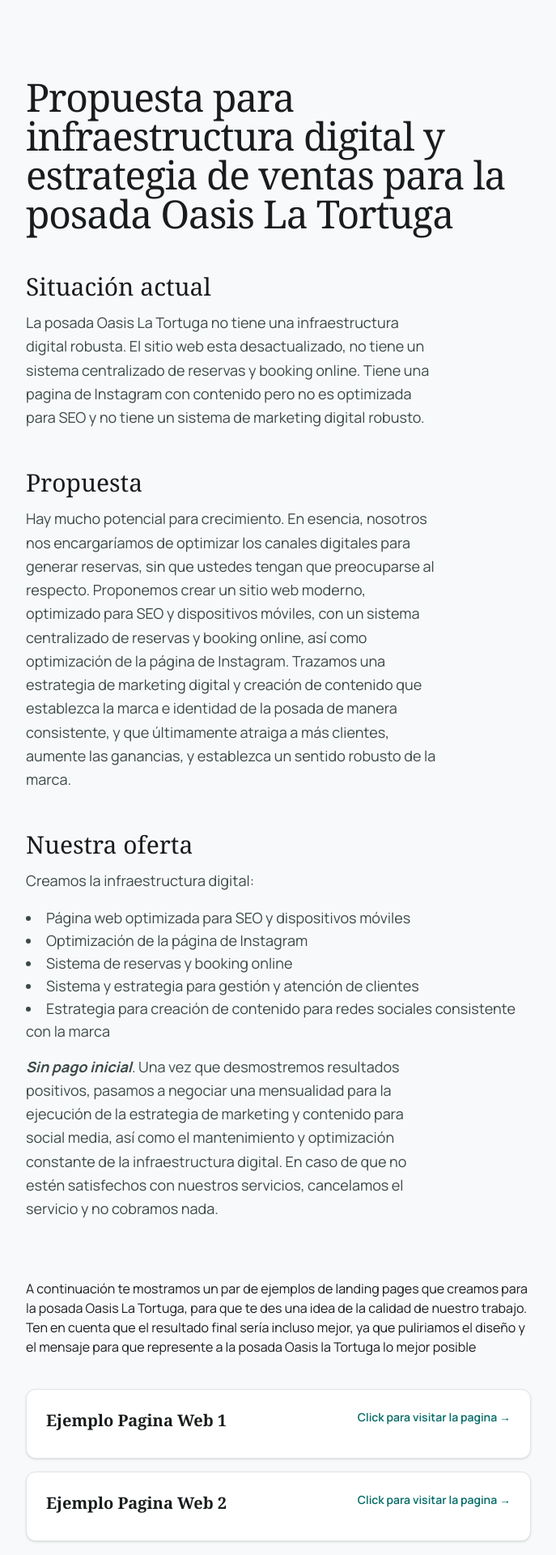
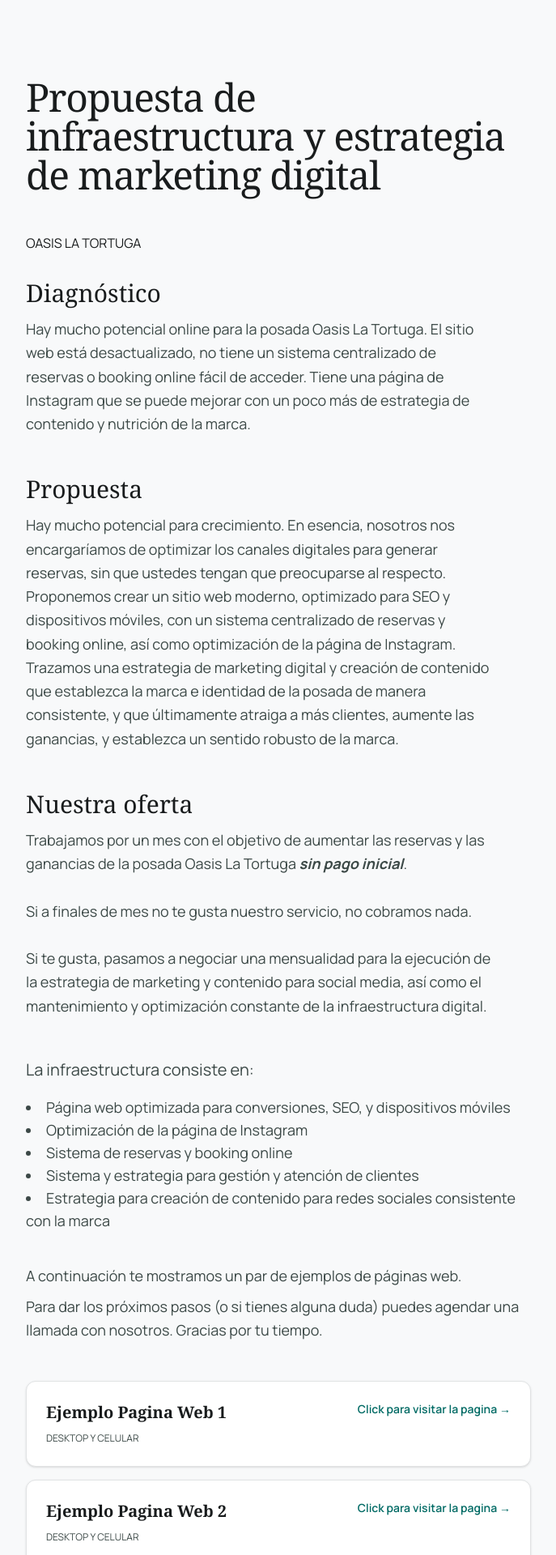
Before and after one commit to rafuka/oasis-la-tortuga-ejemplos, a Next.js app: page / in a window 1280 px wide. Shown: the top 1920 px of the page at 81% size, without its empty margins (296-983 px from the left). Built offline with nearby package versions, Linux system fonts and the light colour scheme.

Commit message:
mejoras en el copy

```diff
--- a/app/page.tsx
+++ b/app/page.tsx
@@ -13,14 +13,14 @@
     title: "Ejemplo Pagina Web 1",
     subtitle: "",
     detail:
-      "",
+      "DESKTOP Y CELULAR",
   },
   {
     href: "/examples/oasis",
     title: "Ejemplo Pagina Web 2",
     subtitle: "",
     detail:
-      "",
+      "DESKTOP Y CELULAR",
   },
 ] as const;
 
@@ -30,33 +30,37 @@
       <main className="mx-auto flex max-w-2xl flex-col gap-10 px-6 py-16 sm:py-24">
         <header className="space-y-3">
           <h1 className="text-5xl mb-12 tracking-tight text-[#191c1d] [font-family:var(--font-noto-serif)]">
-            Propuesta para infraestructura digital y estrategia de ventas para la posada Oasis La Tortuga
+            Propuesta de infraestructura y estrategia de marketing digital
           </h1>
-          <h2 className="text-3xl [font-family:var(--font-noto-serif)]">Situaci&oacute;n actual</h2>
-          <p className="max-w-lg text-lg leading-relaxed text-[#3c4947] mb-12">
-            La posada Oasis La Tortuga no tiene una infraestructura digital robusta. El sitio web esta desactualizado, no tiene un sistema centralizado de reservas y booking online. Tiene una pagina de Instagram con contenido pero no es optimizada para SEO y no tiene un sistema de marketing digital robusto.
+          <p className="text-md uppercase mb-8">Oasis La Tortuga</p>
+          <h2 className="text-3xl [font-family:var(--font-noto-serif)]">Diagn&oacute;stico</h2>
+          <p className="max-w-xl text-lg leading-relaxed text-[#3c4947] mb-12">
+            Hay mucho potencial online para la posada Oasis La Tortuga. El sitio web est&aacute; desactualizado, no tiene un sistema centralizado de reservas o booking online f&aacute;cil de acceder. Tiene una p&aacute;gina de Instagram que se puede mejorar con un poco m&aacute;s de estrategia de contenido y nutrici&oacute;n de la marca.
           </p>
           <h2 className="text-3xl [font-family:var(--font-noto-serif)]">Propuesta</h2>
-          <p className="max-w-lg text-lg leading-relaxed text-[#3c4947] mb-12">
+          <p className="max-w-xl text-lg leading-relaxed text-[#3c4947] mb-12">
             Hay mucho potencial para crecimiento. En esencia, nosotros nos encargar&iacute;amos de optimizar los canales digitales para generar reservas, sin que ustedes tengan que preocuparse al respecto. Proponemos crear un sitio web moderno, optimizado para SEO y dispositivos m&oacute;viles, con un sistema centralizado de reservas y booking online, as&iacute; como optimizaci&oacute;n de la p&aacute;gina de Instagram. Trazamos una estrategia de marketing digital y creaci&oacute;n de contenido que establezca la marca e identidad de la posada de manera consistente, y que &uacute;ltimamente atraiga a m&aacute;s clientes, aumente las ganancias, y establezca un sentido robusto de la marca.
           </p>
           <h2 className="text-3xl [font-family:var(--font-noto-serif)]">Nuestra oferta</h2>
-          <p className="max-w-lg text-lg leading-relaxed text-[#3c4947] mb-2">
-            Creamos la infraestructura digital:
+          <p className="max-w-xl text-lg leading-relaxed text-[#3c4947] mb-12">
+            Trabajamos por un mes con el objetivo de aumentar las reservas y las ganancias de la posada Oasis La Tortuga <span className="font-bold italic">sin pago inicial</span>.
+            <br/><br/>Si a finales de mes no te gusta nuestro servicio, no cobramos nada.
+            <br/><br/>Si te gusta, pasamos a negociar una mensualidad para la ejecuci&oacute;n de la estrategia de marketing y contenido para social media, as&iacute; como el mantenimiento y optimizaci&oacute;n constante de la infraestructura digital.
           </p>
+          <h3 className="max-w-xl text-xl leading-relaxed text-[#3c4947] mb-2">
+            La infraestructura consiste en:
+          </h3>
           <ul className="mt-4 list-disc list-inside mb-4 text-[#3c4947] text-lg">
-            <li>P&aacute;gina web optimizada para SEO y dispositivos m&oacute;viles</li>
+            <li>P&aacute;gina web optimizada para conversiones, SEO, y dispositivos m&oacute;viles</li>
             <li>Optimizaci&oacute;n de la p&aacute;gina de Instagram</li>
             <li>Sistema de reservas y booking online</li>
             <li>Sistema y estrategia para gesti&oacute;n y atenci&oacute;n de clientes</li>
             <li>Estrategia para creaci&oacute;n de contenido para redes sociales consistente con la marca</li>
           </ul>
-          <p className="max-w-lg text-lg leading-relaxed text-[#3c4947] mb-12">
 
-            <span className="font-bold italic">Sin pago inicial</span>. Una vez que desmostremos resultados positivos, pasamos a negociar una mensualidad para la ejecuci&oacute;n de la estrategia de marketing y contenido para social media, as&iacute; como el mantenimiento y optimizaci&oacute;n constante de la infraestructura digital. En caso de que no est&eacute;n satisfechos con nuestros servicios, cancelamos el servicio y no cobramos nada.
-          </p>
           <br/>
-          <p>A continuaci&oacute;n te mostramos un par de ejemplos de landing pages que creamos para la posada Oasis La Tortuga, para que te des una idea de la calidad de nuestro trabajo. Ten en cuenta que el resultado final ser&iacute;a incluso mejor, ya que puliriamos el dise&ntilde;o y el mensaje para que represente a la posada Oasis la Tortuga lo mejor posible</p>
+          <p className="text-lg leading-relaxed text-[#3c4947] mb-2">A continuaci&oacute;n te mostramos un par de ejemplos de p&aacute;ginas web. </p>
+          <p className="text-lg leading-relaxed text-[#3c4947] mb-2">Para dar los pr&oacute;ximos pasos (o si tienes alguna duda) puedes agendar una llamada con nosotros. Gracias por tu tiempo.</p>
         </header>
 
         <ul id="ejemplos" className="flex flex-col gap-4">
@@ -74,7 +78,7 @@
                     <p className="text-sm font-medium text-[#725a39]">
                       {item.subtitle}
                     </p>
-                    <p className="text-sm leading-relaxed text-[#3c4947]">
+                    <p className="text-xs uppercase leading-relaxed text-[#3c4947]">
                       {item.detail}
                     </p>
                   </div>
```
